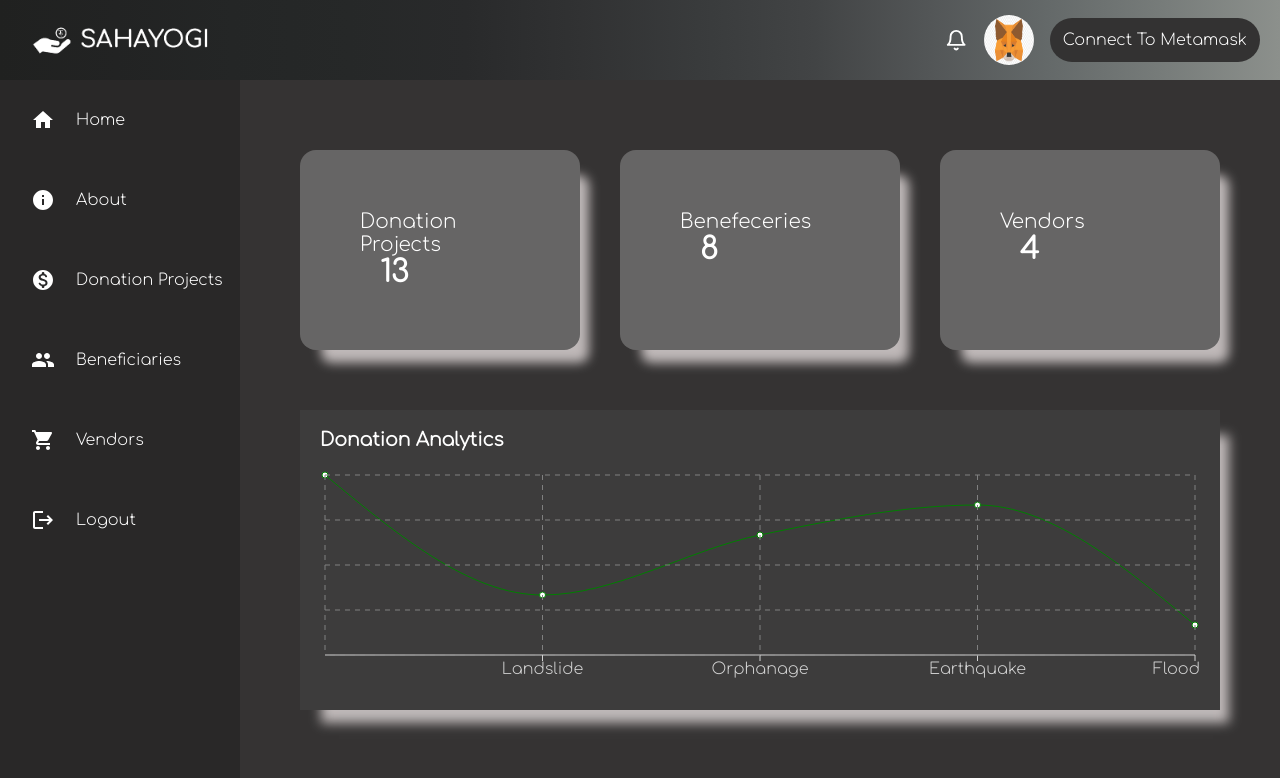
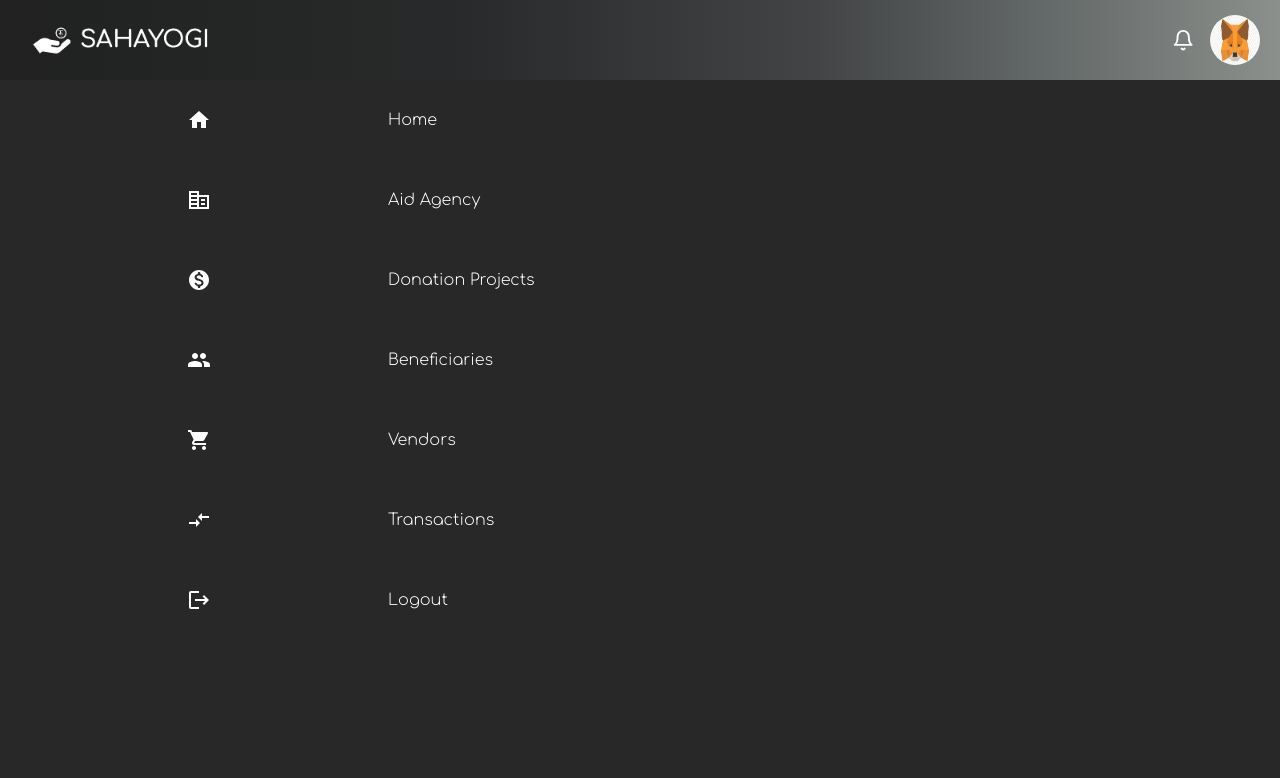
Before and after one commit to Sahayogi/sahayogi-admin, a React (Create React App) app: page /home in a window 1280 px wide. Shown: the top 778 px of the page. Built offline with nearby package versions, Linux system fonts and the light colour scheme.

Commit message:
admindashboard

```diff
--- a/src/App.css
+++ b/src/App.css
@@ -14,8 +14,8 @@ a {
   color: white;
 }
 
-.about,
-.contact,
+.aidAgency,
+.transaction,
 .home,
 .donate,
 .logout,
--- a/src/App.js
+++ b/src/App.js
@@ -3,12 +3,12 @@ import React, { useState, useContext } from "react";
 // import { MetaMaskProvider } from 'metamask-react';
 import Sidebar from "./components/sidebar/Sidebar";
 import { BrowserRouter as Router, Routes, Route } from "react-router-dom";
-import About from "./pages/About";
+import Transaction from "./pages/Transaction";
 import Home from "./pages/Home";
 import Donate from "./pages/Donate";
 import Beneficiary from "./pages/Beneficiary";
 import Vendor from "./pages/Vendor";
-import Logout from "./pages/Logout";
+import AidAgency from "./pages/AidAgency";
 import Login from "./pages/Login";
 import Navbar from "./components/navbar/Navbar";
 
@@ -35,8 +35,9 @@ const App = () => {
           {!isLoginActive && <Navbar />}
           <div className="container">{!isLoginActive && <Sidebar />}
           <Routes>
-            <Route path="/home" element={<Home />} />
-            <Route path="/about" element={<About />} />
+            <Route path="/" element={<Home />} />
+            <Route path="/aidAgency" element={<AidAgency />} />
+            <Route path="/transaction" element={<Transaction />} />
             <Route path="/donate" element={<Donate />} />
             <Route path="/beneficiary" element={<Beneficiary />} />
             <Route path="/vendor" element={<Vendor />} />
--- a/src/components/navbar/Navbar.js
+++ b/src/components/navbar/Navbar.js
@@ -33,9 +33,9 @@ const Navbar = () => {
             <img src={avatar} alt="" />
           </div>
 
-          <div className="metamaskButton" onClick={handleMetamask}>
+          {/* <div className="metamaskButton" onClick={handleMetamask}>
             Connect To Metamask
-          </div>
+          </div> */}
         </div>
       </div>
     </nav>
--- a/src/components/sidebar/SidebarData.js
+++ b/src/components/sidebar/SidebarData.js
@@ -1,21 +1,21 @@
 import React from "react";
 import HomeIcon from "@mui/icons-material/Home";
-import InfoIcon from "@mui/icons-material/Info";
 import MonetizationOnRoundedIcon from "@mui/icons-material/MonetizationOnRounded";
 import ShoppingCartIcon from "@mui/icons-material/ShoppingCart";
 import LogoutIcon from "@mui/icons-material/Logout";
 import PeopleIcon from "@mui/icons-material/People";
-
+import CompareArrowsIcon from '@mui/icons-material/CompareArrows';
+import CorporateFareIcon from '@mui/icons-material/CorporateFare';
 export const SidebarData = [
   {
     title: "Home",
     icon: <HomeIcon />,
-    path: "/home",
+    path: "/",
   },
   {
-    title: "About",
-    icon: <InfoIcon />,
-    path: "/about",
+    title: "Aid Agency",
+    icon: <CorporateFareIcon />,
+    path: "/aidAgency",
   },
   {
     title: "Donation Projects",
@@ -33,6 +33,11 @@ export const SidebarData = [
     path: "/vendor",
   },
   {
+    title: "Transactions",
+    icon: <CompareArrowsIcon />,
+    path: "/transaction",
+  },
+  {
       title: "Logout",
       icon: <LogoutIcon />,
       path: "/logout"
--- a/src/pages/About.js
+++ /dev/null
@@ -1,11 +0,0 @@
-import React from 'react';
-
-const About = () => {
-    return (
-        <div className="about">
-            About
-        </div>
-    )
-}
-
-export default About;
--- /dev/null
+++ b/src/pages/AidAgency.js
@@ -0,0 +1,9 @@
+import React from 'react';
+
+const AidAgency = () => {
+  return <div className="aidAgency">
+      aidAgency
+  </div>;
+};
+
+export default AidAgency;
--- a/src/pages/Login.js
+++ b/src/pages/Login.js
@@ -31,7 +31,7 @@ const Login = () => {
               </div>
 
               <button onClick={() => setIsLoginActive(false)}>
-                <Link to="/home">login</Link>
+                <Link to="/">login</Link>
               </button>
             </form>
             <div className="banner">
--- /dev/null
+++ b/src/pages/Transaction.js
@@ -0,0 +1,9 @@
+import React from 'react';
+
+const Transaction = () => {
+  return <div className="transaction">
+      Transaction
+  </div>;
+};
+
+export default Transaction;
```
